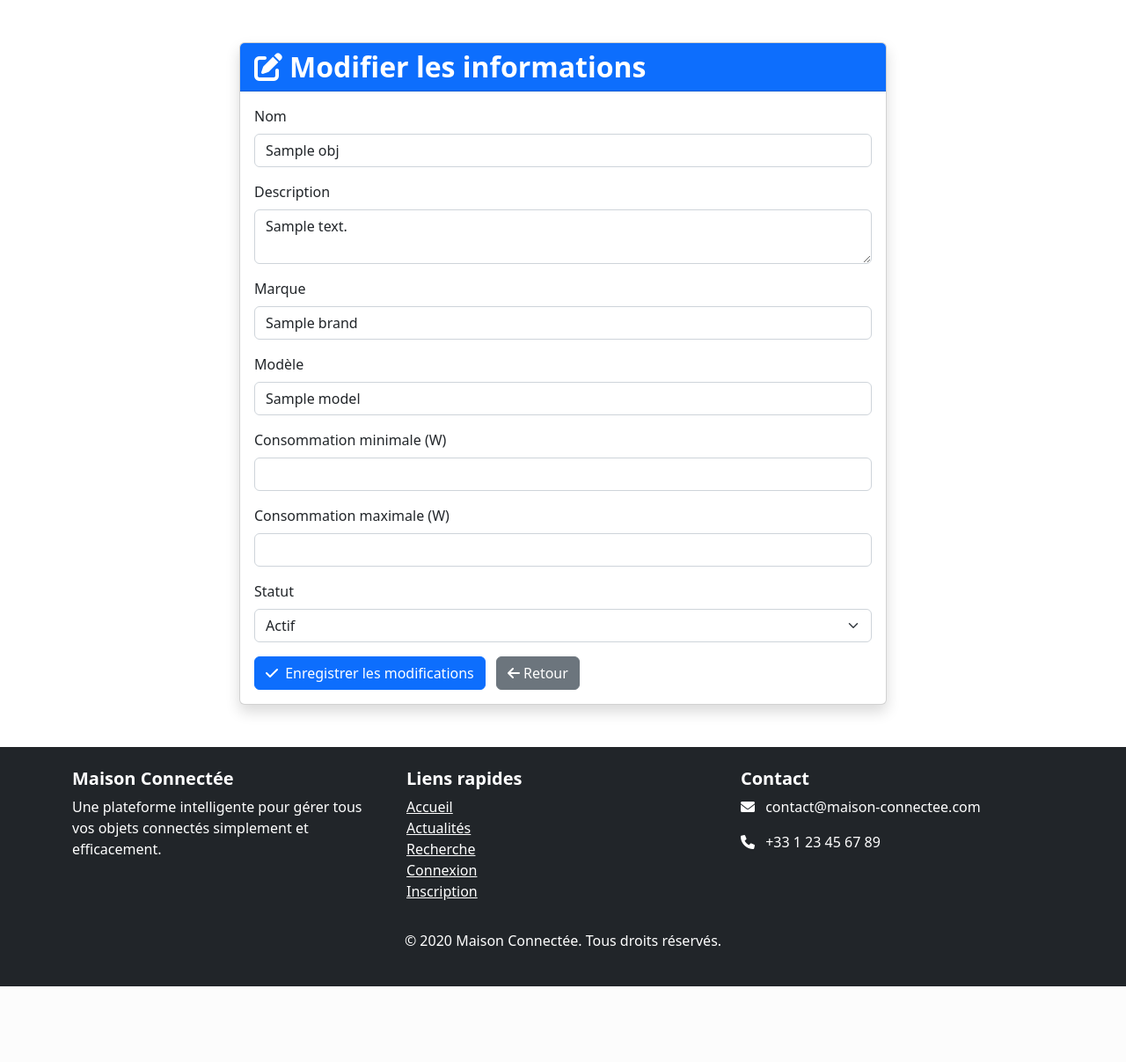
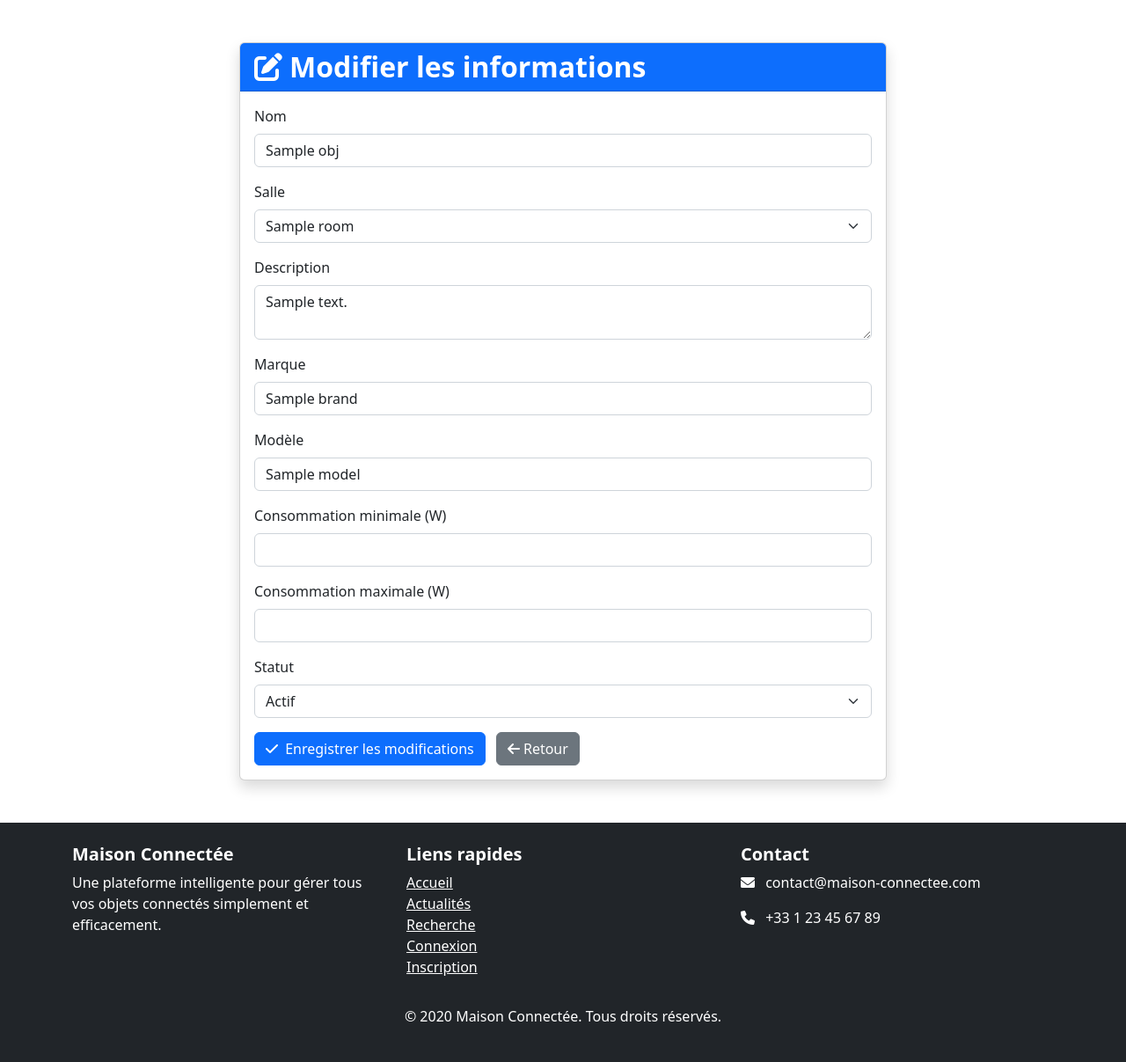
Before and after one commit to WeKup/SmartHome, a Python web app: template templates/gestion/modified.html in a window 1280 px wide. Shown: the part 56-1263 px from the top of the page at 88% size. Before the commit the page ends 1177 px from the top, so only its background shows below. Run offline with Jinja, Linux system fonts and the light colour scheme; the template is opened without the code that fills it: most values are stand-ins (such as "Sample title", 1, 10 or a date in 2020).

Commit message:
Update modified.html

```diff
--- a/templates/gestion/modified.html
+++ b/templates/gestion/modified.html
@@ -16,6 +16,17 @@
                         <div class="mb-3">
                             <label for="name" class="form-label">Nom</label>
                             <input type="text" class="form-control" name="name" id="name" value="{{ obj.name }}" required>
+                        </div>
+
+                        <div class="mb-3">
+                            <label for="room_id" class="form-label">Salle</label>
+                            <select class="form-select" name="room_id" id="room_id">
+                                {% for room in rooms %}
+                                    <option value="{{ room.id }}" {% if room.id == obj.room_id %}selected{% endif %}>
+                                        {{ room.name }}
+                                    </option>
+                                {% endfor %}
+                            </select>
                         </div>
 
                         <div class="mb-3">
```
